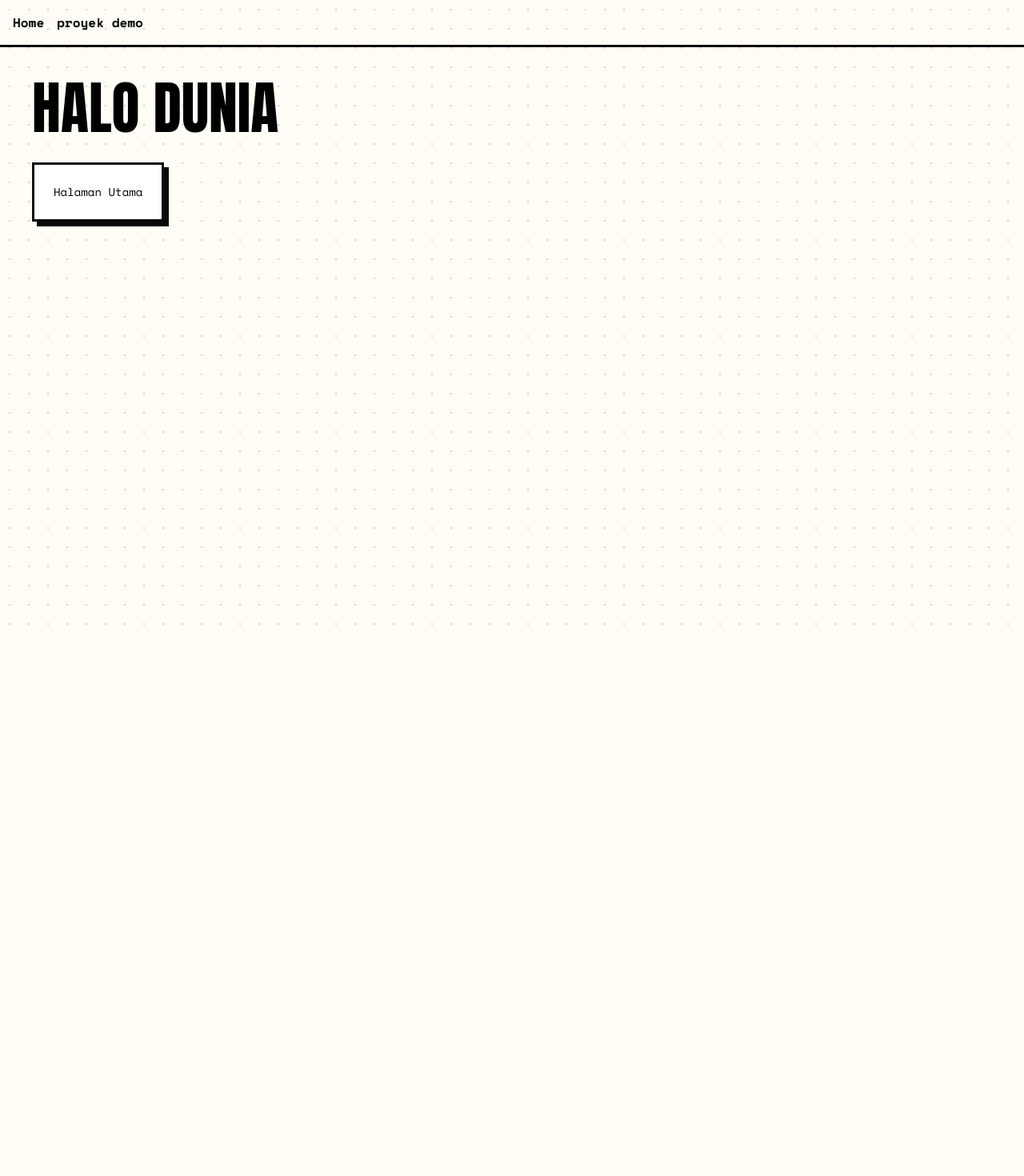
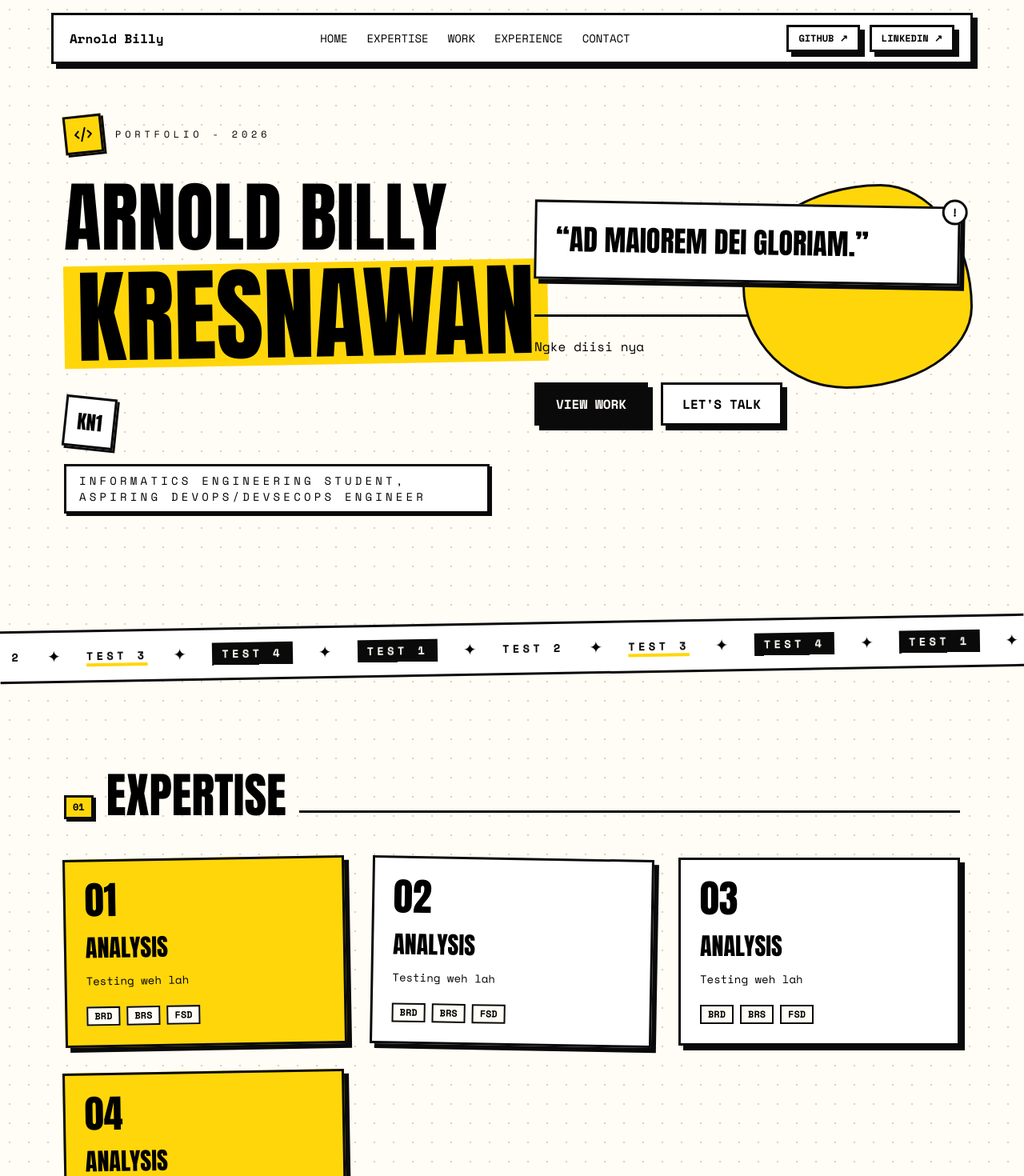
Before and after one commit to ArnoldBilly/Proyek-3_Pribadi, a React app: page / in a window 1280 px wide. Shown: the top 1470 px of the page at 80% size. Before the commit the page ends 800 px from the top, so only its background shows below. Built offline with nearby package versions, Linux system fonts and the light colour scheme; the HTML template or start-up script is replaced by a standard one.

Commit message:
feat: add marquee, expertise, and tech stack

```diff
--- a/package.json
+++ b/package.json
@@ -18,6 +18,7 @@
     "@tanstack/react-router": "^1.170.41",
     "class-variance-authority": "^0.7.1",
     "cn": "^0.4.0",
+    "lucide-react": "^1.52.0",
     "radix-ui": "^1.7.0",
     "react": "^19.2.8",
     "react-dom": "^19.2.8",
--- /dev/null
+++ b/src/components/ui/Expertise.tsx
@@ -0,0 +1,38 @@
+import { expertise } from '@/data/skills'
+import { SectionHeading } from './SectionHeading'
+
+const tilt = ['-rotate-1', 'rotate-1', 'rotate-0']
+const fill = ['bg-brand', 'bg-white', 'bg-white']
+
+export function Expertise() {
+  return (
+    <section id="EXPERTISE" className="mx-auto max-w-6xl px-4 py-20">
+      <SectionHeading index="01" title="Expertise" />
+
+      <div className="grid gap-8 md:grid-cols-3">
+        {expertise.map((item, i) => (
+          <article
+            key={item.title}
+            className={`border-3 border-ink p-6 shadow-brutal transition hover:rotate-0 ${tilt[i % tilt.length]} ${fill[i % fill.length]}`}
+          >
+            <span className="font-display text-5xl">
+              {String(i + 1).padStart(2, '0')}
+            </span>
+            <h3 className="mt-4 font-display text-3xl uppercase">{item.title}</h3>
+            <p className="mt-3 text-sm leading-relaxed">{item.description}</p>
+            <ul className="mt-5 flex flex-wrap gap-2">
+              {item.tags.map((tag) => (
+                <li
+                  key={tag}
+                  className="border-2 border-ink bg-paper px-2 py-0.5 text-xs font-bold"
+                >
+                  {tag}
+                </li>
+              ))}
+            </ul>
+          </article>
+        ))}
+      </div>
+    </section>
+  )
+}
--- /dev/null
+++ b/src/components/ui/Hero.tsx
@@ -0,0 +1,68 @@
+import { CodeXml } from 'lucide-react'
+import { profile } from '@/data/profile'
+
+export function Hero() {
+  return (
+    <section
+      id="HOME"
+      className="mx-auto grid max-w-6xl gap-14 px-4 pb-24 pt-16 lg:grid-cols-2 lg:items-center"
+    >
+      <div>
+        <div className="flex items-center gap-4">
+          <span className="grid size-12 -rotate-6 place-items-center border-3 border-ink bg-brand shadow-brutal-sm">
+            <CodeXml />
+          </span>
+          <span className="text-xs uppercase tracking-[0.4em]">
+            Portfolio - {profile.year}
+          </span>
+        </div>
+
+        <h1 className="mt-8 font-display uppercase leading-[0.9]">
+          <span className="block text-7xl sm:text-8xl lg:text-8xl">
+            {profile.firstName}
+          </span>
+          <span className="mt-2 inline-block -rotate-1 bg-brand px-4 text-7xl sm:text-8xl lg:text-9xl">
+            {profile.lastName}
+          </span>
+        </h1>
+
+        <div className="mt-10 flex flex-wrap items-center gap-5">
+          <span className="grid size-16 rotate-6 place-items-center border-3 border-ink bg-white font-display text-2xl shadow-brutal-sm">
+            {profile.initials}
+          </span>
+          <p className="border-3 border-ink bg-white px-4 py-2 text-sm uppercase tracking-[0.3em] shadow-brutal-sm">
+            {profile.role}
+          </p>
+        </div>
+      </div>
+
+      <div className="relative">
+        <div
+          aria-hidden
+          className="absolute -right-4 -top-6 h-64 w-72 rounded-[60%_40%_55%_45%/50%_60%_40%_50%] border-3 border-ink bg-brand"
+        />
+        <blockquote className="relative rotate-1 border-3 border-ink bg-white p-6 shadow-brutal">
+          <p className="font-display text-3xl uppercase leading-tight sm:text-4xl">
+            “{profile.quote}”
+          </p>
+          <span className="absolute -right-3 -top-3 grid size-8 place-items-center rounded-full border-3 border-ink bg-white text-sm font-bold">
+            !
+          </span>
+        </blockquote>
+
+        <p className="mt-10 border-t-3 border-ink pt-6 leading-relaxed">
+          {profile.summary}
+        </p>
+
+        <div className="mt-8 flex flex-wrap gap-4">
+          <a href="#work" className="btn-brutal bg-ink text-paper">
+            View work
+          </a>
+          <a href="#contact" className="btn-brutal bg-white">
+            Let's talk
+          </a>
+        </div>
+      </div>
+    </section>
+  )
+}
--- /dev/null
+++ b/src/components/ui/Marquee.tsx
@@ -0,0 +1,36 @@
+import { highlights } from '@/data/skills'
+
+const variants = [
+  'bg-ink px-3 py-1 text-paper',
+  '',
+  'underline decoration-brand decoration-4 underline-offset-4'
+]
+
+export function Marquee() {
+  return (
+    <div className="overflow-hidden py-10">
+      <div className="-rotate-1 border-y-3 border-ink bg-white py-4">
+        <div className="flex w-max animate-marquee motion-reduce:animate-none hover:[animation-play-state:paused]">
+          {Array.from({ length: 4 }).map((_, copy) => (
+            <ul
+              key={copy}
+              aria-hidden={copy > 0}
+              className="flex shrink-0 items-center"
+            >
+              {highlights.map((text, i) => (
+                <li key={text} className="flex items-center">
+                  <span
+                    className={`mx-8 text-sm font-bold uppercase tracking-[0.3em] ${variants[i % variants.length]}`}
+                  >
+                    {text}
+                  </span>
+                  <span aria-hidden className="text-xl">✦</span>
+                </li>
+              ))}
+            </ul>
+          ))}
+        </div>
+      </div>
+    </div>
+  )
+}
--- /dev/null
+++ b/src/components/ui/Nav.tsx
@@ -0,0 +1,45 @@
+import { Link } from '@tanstack/react-router'
+import { profile } from '@/data/profile'
+
+const menu = ['HOME', 'EXPERTISE', 'WORK', 'EXPERIENCE', 'CONTACT'] as const
+
+export function Nav() {
+  return (
+    <header className="sticky top-0 z-50 px-4 pt-4">
+      <nav className="mx-auto flex max-w-6xl items-center justify-between border-3 border-ink bg-white px-5 py-3 shadow-brutal">
+        <Link to="/" className="font-bold">
+          {profile.firstName}
+        </Link>
+
+        <ul className="hidden gap-6 text-sm md:flex">
+          {menu.map((item) => (
+            <li key={item}>
+              <Link to="/" hash={item} className="hover:underline">
+                {item}
+              </Link>
+            </li>
+          ))}
+        </ul>
+
+        <div className="flex gap-3">
+          <a
+            href={profile.links.github}
+            target="_blank"
+            rel="noreferrer"
+            className="btn-brutal bg-white px-3 py-1.5 text-xs"
+          >
+            github ↗
+          </a>
+          <a
+            href={profile.links.linkedIn}
+            target="_blank"
+            rel="noreferrer"
+            className="btn-brutal bg-white px-3 py-1.5 text-xs"
+          >
+            linkedin ↗
+          </a>
+        </div>
+      </nav>
+    </header>
+  )
+}
--- /dev/null
+++ b/src/components/ui/SectionHeading.tsx
@@ -0,0 +1,15 @@
+type Props = { index: string; title: string }
+
+export function SectionHeading({ index, title }: Props) {
+  return (
+    <div className="mb-12 flex items-end gap-4">
+      <span className="border-3 border-ink bg-brand px-2 py-1 text-xs font-bold shadow-brutal-sm">
+        {index}
+      </span>
+      <h2 className="font-display text-5xl uppercase leading-none sm:text-6xl">
+        {title}
+      </h2>
+      <span aria-hidden className="mb-2 hidden h-[3px] flex-1 bg-ink sm:block" />
+    </div>
+  )
+}
--- /dev/null
+++ b/src/components/ui/TechStack.tsx
@@ -0,0 +1,32 @@
+import { techstack } from '@/data/skills'
+import { SectionHeading } from './SectionHeading'
+
+export function TechStack() {
+  return (
+    <section id="stack" className="border-y-3 border-ink bg-white">
+      <div className="mx-auto max-w-6xl px-4 py-20">
+        <SectionHeading index="02" title="Stack" />
+
+        <div className="space-y-8">
+          {techstack.map((group) => (
+            <div key={group.label}>
+              <h3 className="mb-3 text-xs font-bold uppercase tracking-[0.3em]">
+                {group.label}
+              </h3>
+              <ul className="flex flex-wrap gap-3">
+                {group.items.map((item, i) => (
+                  <li
+                    key={item}
+                    className={`border-3 border-ink px-3 py-1.5 text-sm font-bold shadow-brutal-sm transition hover:-translate-y-1 hover:rotate-2 ${i % 3 === 0 ? 'bg-brand' : 'bg-paper'}`}
+                  >
+                    {item}
+                  </li>
+                ))}
+              </ul>
+            </div>
+          ))}
+        </div>
+      </div>
+    </section>
+  )
+}
--- /dev/null
+++ b/src/data/profile.ts
@@ -0,0 +1,13 @@
+export const profile = {
+    firstName: 'Arnold Billy',
+    lastName: 'Kresnawan',
+    initials: 'KN1',
+    role: 'Informatics Engineering Student, Aspiring DevOps/DevSecOps Engineer',
+    year: 2026,
+    quote: 'Ad Maiorem Dei Gloriam.',
+    summary: 'Ngke diisi nya',
+    links: {
+        github: 'https://github.com/ArnoldBilly/',
+        linkedIn: 'https://www.linkedin.com/in/arnold-billy-kresnawan/'
+    }
+}
--- /dev/null
+++ b/src/data/skills.ts
@@ -0,0 +1,44 @@
+export const highlights = [
+    'Test 1',
+    'Test 2',
+    'Test 3',
+    'Test 4'
+]
+
+export const expertise = [
+    {
+        title: 'Analysis',
+        description: 'Testing weh lah',
+        tags: ['BRD', 'BRS', 'FSD']
+    },
+    {
+        title: 'Analysis',
+        description: 'Testing weh lah',
+        tags: ['BRD', 'BRS', 'FSD']
+    },
+    {
+        title: 'Analysis',
+        description: 'Testing weh lah',
+        tags: ['BRD', 'BRS', 'FSD']
+    },
+    {
+        title: 'Analysis',
+        description: 'Testing weh lah',
+        tags: ['BRD', 'BRS', 'FSD']
+    },
+]
+
+export const techstack = [
+    {
+        label: 'Frontend',
+        items: ['Testing', 'Testing', 'Testing', 'Testing']
+    },
+    {
+        label: 'Frontend',
+        items: ['Testing', 'Testing', 'Testing']
+    },
+    {
+        label: 'Frontend',
+        items: ['Testing', 'Testing', 'Testing']
+    },
+]
--- a/src/index.css
+++ b/src/index.css
@@ -1,13 +1,11 @@
-  @import "tailwindcss";
+@import "tailwindcss";
 @import "tw-animate-css";
 @import "shadcn/tailwind.css";
-@import "@fontsource-variable/jetbrains-mono";
 
 @custom-variant dark (&:is(.dark *));
 
 @theme inline {
     --font-heading: var(--font-mono);
-    --font-mono: 'JetBrains Mono Variable', monospace;
     --color-sidebar-ring: var(--sidebar-ring);
     --color-sidebar-border: var(--sidebar-border);
     --color-sidebar-accent-foreground: var(--sidebar-accent-foreground);
@@ -68,6 +66,8 @@
   --border: #0a0a0a;
   --input: #0a0a0a;
   --ring: #0a0a0a;
+
+    --destructive: #e5252a;
 }
 
 .dark {
@@ -114,13 +114,40 @@
 
   --font-display: "Anton", sans-serif;
   --font-mono: "Space Mono", ui-monospace, monospace;
+  --animate-marquee: marquee 30s linear infinite;
+
+  @keyframes marquee {
+    to {
+      transform: translateX(-50%);
+    }
+  }
 }
 
+
 @layer base {
+  * {
+    @apply border-border outline-ring/50;
+  }
+  html {
+    @apply font-mono;
+    scroll-behavior: smooth;
+  }
   body {
     background-color: var(--color-paper);
     background-image: radial-gradient(rgba(10, 10, 10, 0.18) 1px, transparent 1px);
     background-size: 24px 24px;
     font-family: var(--font-mono);
   }
+  section {
+    scroll-margin-top: 6rem;
+  }
 }
+
+@layer components {
+  .btn-brutal {
+    @apply inline-flex items-center gap-2 border-3 border-ink px-6 py-3 font-bold uppercase shadow-brutal transition;
+  }
+  .btn-brutal:hover {
+    @apply translate-x-[3px] translate-y-[3px] shadow-brutal-sm;
+  }
+}
--- a/src/routes/__root.tsx
+++ b/src/routes/__root.tsx
@@ -1,4 +1,5 @@
 import { createRootRoute, Link, Outlet } from '@tanstack/react-router'
+import { Nav } from '@/components/ui/Nav'
 
 export const Route = createRootRoute({
     component: RootLayout,
@@ -13,12 +14,7 @@ export const Route = createRootRoute({
 function RootLayout() {
     return (
         <>
-        <nav className="flex gap-4 border-b-3 border-ink p-4 font-bold">
-            <Link to="/">Home</Link>
-            <Link to="/projects/$id" params={{id: 'demo'}}>
-                proyek demo
-            </Link>
-        </nav>
+        <Nav />
         <Outlet />
         </>
     )
--- a/src/routes/index.tsx
+++ b/src/routes/index.tsx
@@ -1,3 +1,7 @@
+import { Expertise } from "@/components/ui/Expertise"
+import { Hero } from "@/components/ui/Hero"
+import { Marquee } from "@/components/ui/Marquee"
+import { TechStack } from "@/components/ui/TechStack"
 import { createFileRoute } from "@tanstack/react-router"
 
 export const Route = createFileRoute('/')({
@@ -6,11 +10,11 @@ export const Route = createFileRoute('/')({
 
 function Home() {
     return(
-        <main className="p-10">
-            <h1 className="font-display text-7xl uppercase">Halo Dunia</h1>
-            <div className="mt-8 inline-block border-3 border-ink bg-white p-6 shadow-brutal">
-                <p className="text-sm">Halaman Utama</p>
-            </div>
+        <main>
+            <Hero />
+            <Marquee />
+            <Expertise />
+            <TechStack />
         </main>
     )
 }
```
Also changed, not shown: 1 other file (tests, documents, lock files or other folders).
